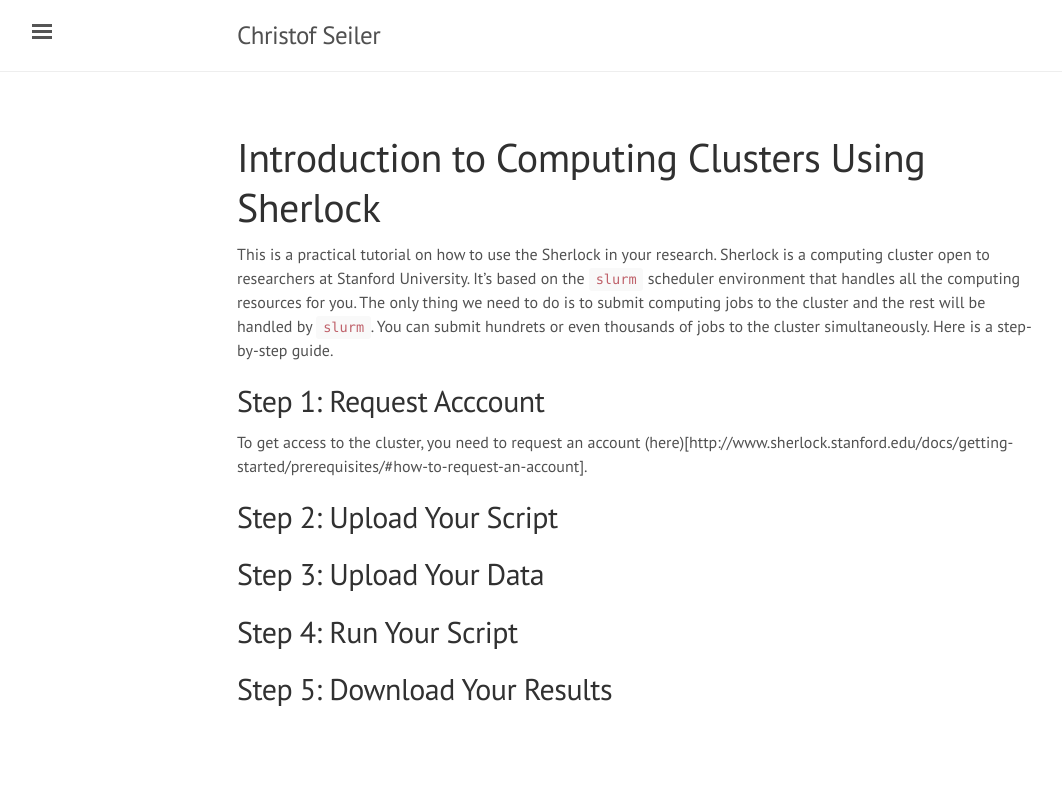
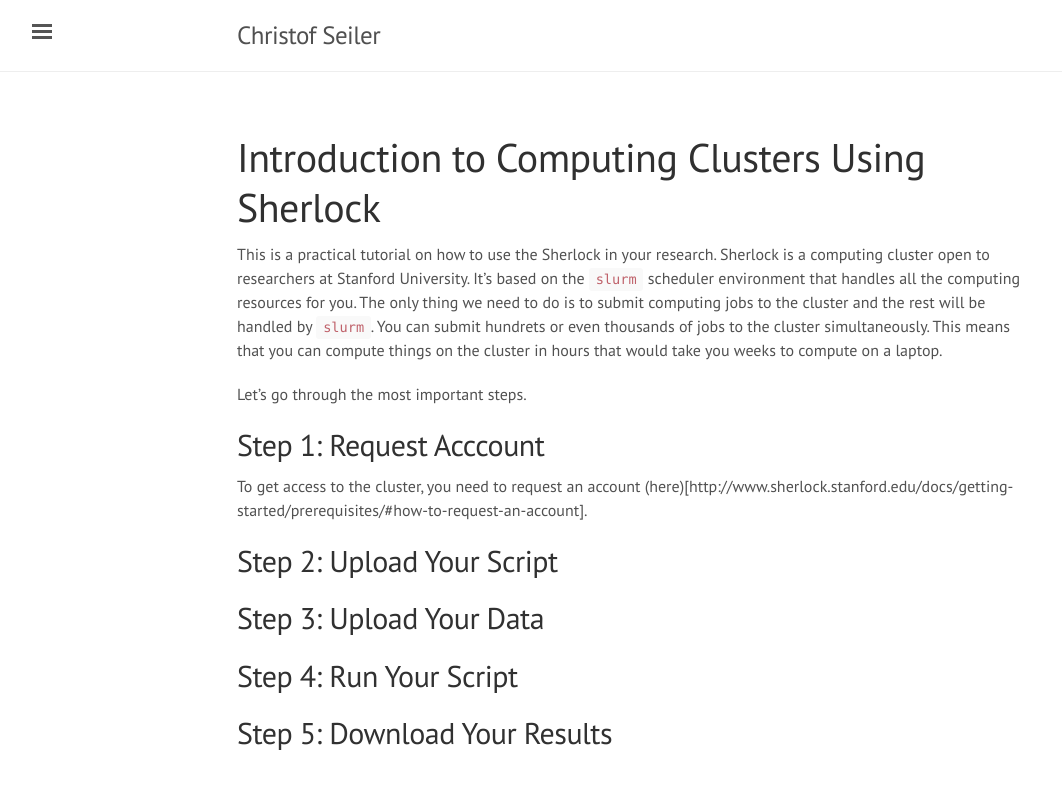
Before and after one commit to ChristofSeiler/ChristofSeiler.github.io, a Jekyll site: the page built from sherlock.md, in a window 1280 px wide. Shown: the top 789 px of the page, without its empty margins (3-1065 px from the left). Built offline with Jekyll 4.4.1, drawn with Linux system fonts in a browser that asks for light colours.

Commit message:
Update sherlock.md

```diff
--- a/sherlock.md
+++ b/sherlock.md
@@ -3,7 +3,9 @@
 title: Introduction to Computing Clusters Using Sherlock
 ---
 
-This is a practical tutorial on how to use the Sherlock in your research. Sherlock is a computing cluster open to researchers at Stanford University. It's based on the `slurm` scheduler environment that handles all the computing resources for you. The only thing we need to do is to submit computing jobs to the cluster and the rest will be handled by `slurm`. You can submit hundrets or even thousands of jobs to the cluster simultaneously. Here is a step-by-step guide.
+This is a practical tutorial on how to use the Sherlock in your research. Sherlock is a computing cluster open to researchers at Stanford University. It's based on the `slurm` scheduler environment that handles all the computing resources for you. The only thing we need to do is to submit computing jobs to the cluster and the rest will be handled by `slurm`. You can submit hundrets or even thousands of jobs to the cluster simultaneously. This means that you can compute things on the cluster in hours that would take you weeks to compute on a laptop.
+
+Let's go through the most important steps.
 
 ## Step 1: Request Acccount
 
```
